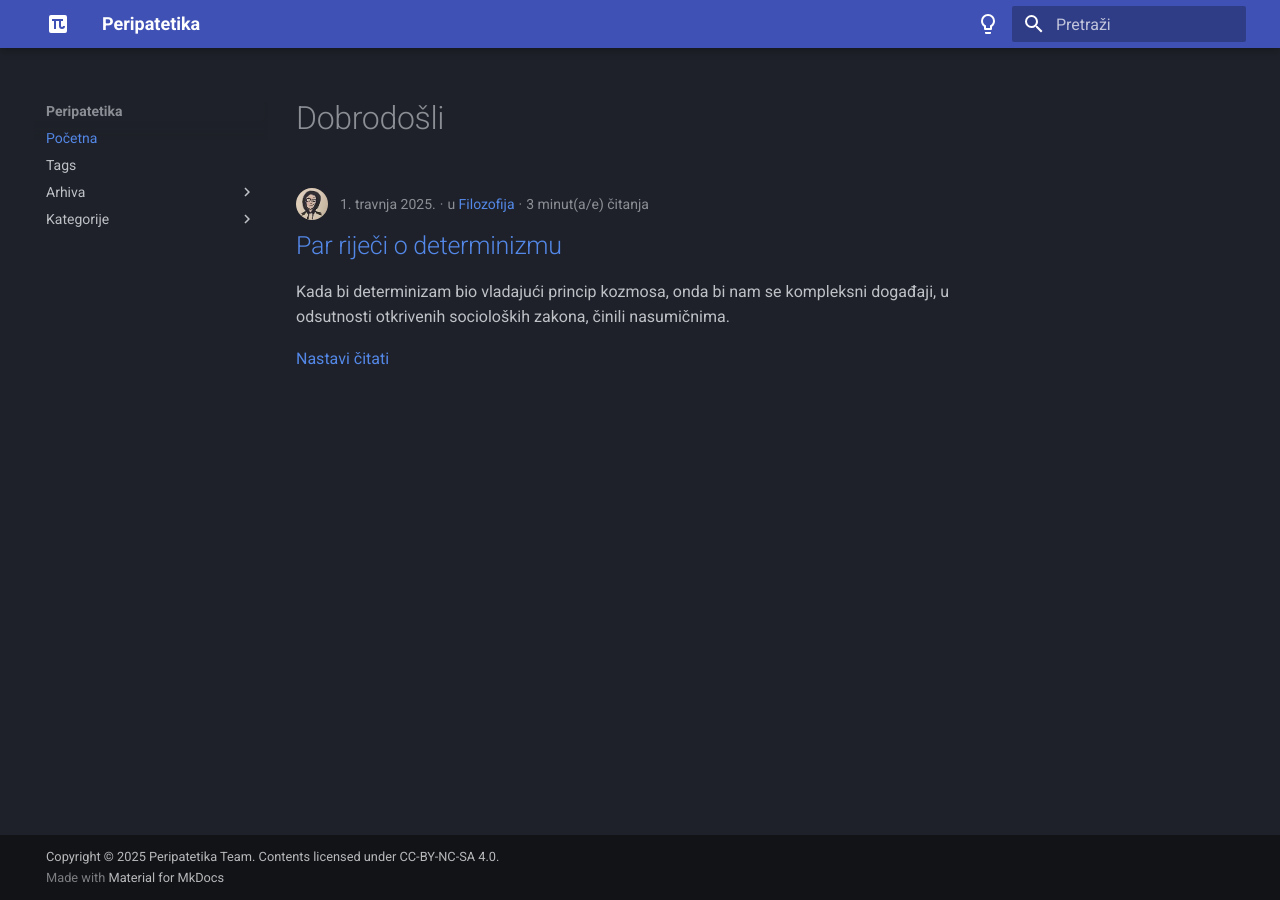
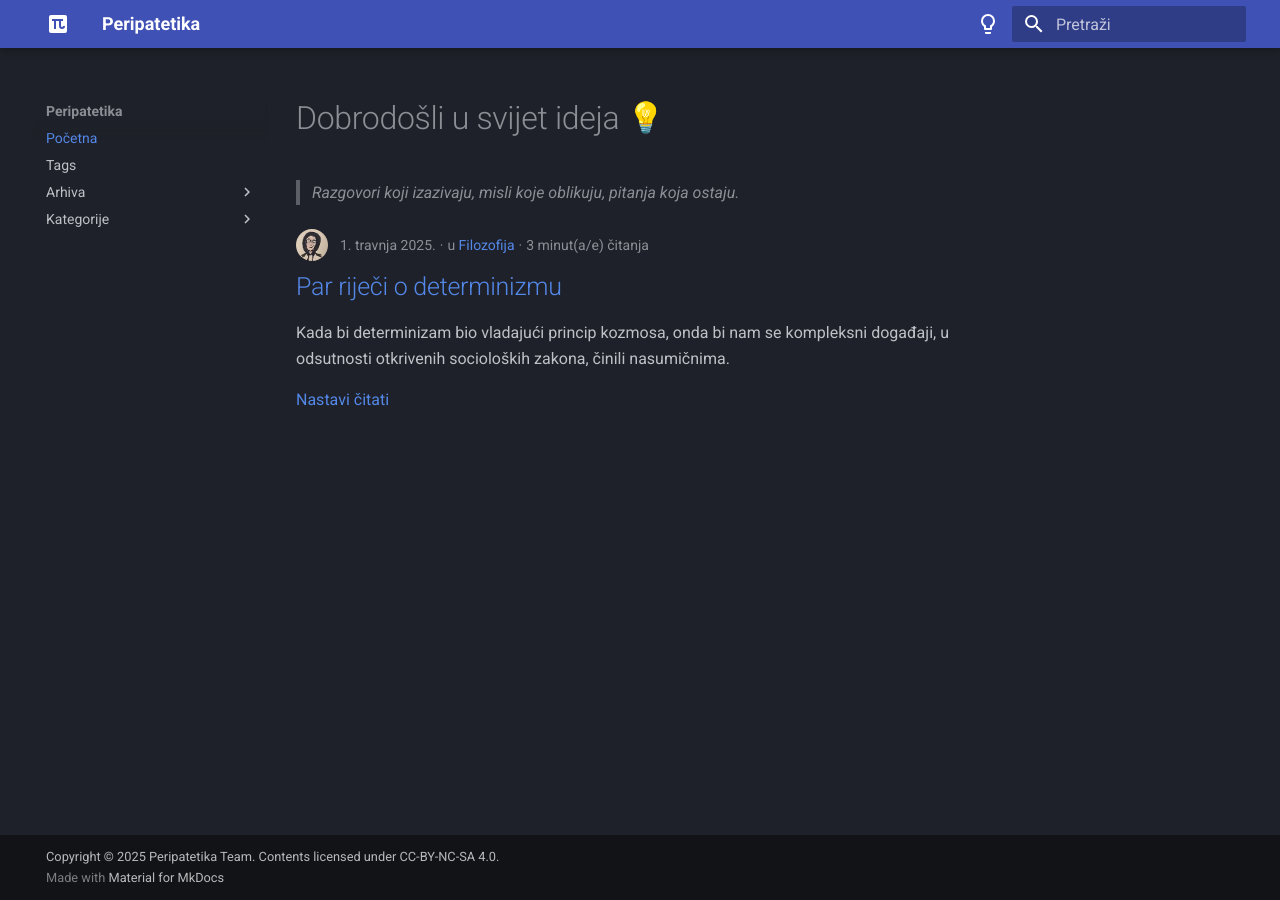
Before and after one commit to peripatetika/peripatetika.github.io, an MkDocs documentation site: the page built from docs/index.md, in a window 1280 px wide. Built offline with MkDocs 1.6.1 and Material for MkDocs 9.7.7, drawn with Linux system fonts in a browser that asks for light colours; emoji names are drawn with the system emoji font.

Commit message:
cname+home

```diff
--- a/docs/index.md
+++ b/docs/index.md
@@ -2,4 +2,6 @@
 title: "Početna"
 ---
 
-# Dobrodošli
+# Dobrodošli u svijet ideja :bulb:
+
+> *Razgovori koji izazivaju, misli koje oblikuju, pitanja koja ostaju.*
--- a/mkdocs.yml
+++ b/mkdocs.yml
@@ -30,5 +30,12 @@ plugins:
       post_url_format: "{slug}"
   - tags:
       tags_file: tags.md
+markdown_extensions:
+  - attr_list
+  - md_in_html
+  - pymdownx.emoji:
+      emoji_index: !!python/name:pymdownx.emoji.twemoji
+      emoji_generator: !!python/name:pymdownx.emoji.to_svg
+
 
 copyright: 'Copyright &copy; 2025 Peripatetika Team. Contents licensed under <a href="https://creativecommons.org/licenses/by-nc-sa/4.0/" target="_blank">CC-BY-NC-SA 4.0</a>.'
```
Also changed, not shown: 1 other file.
